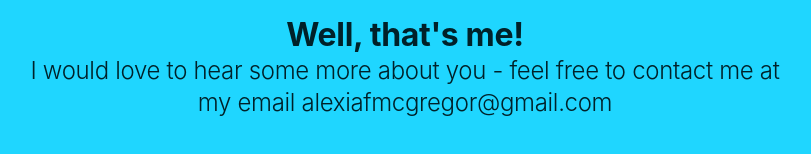
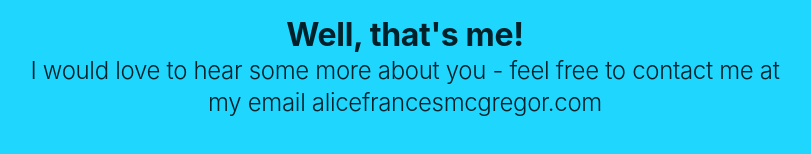
Before and after one commit to A-F-McG/hello-from-alice, a React (Create React App) app: page / in a window 1280 px wide. Shown: the part 3570-3724 px from the top of the page, without its empty margins (235-1046 px from the left). Built offline with nearby package versions, Linux system fonts and the light colour scheme.

Commit message:
replaced resume

```diff
--- a/src/pages/landingPage/landingPage.component.tsx
+++ b/src/pages/landingPage/landingPage.component.tsx
@@ -104,7 +104,7 @@ export function LandingPage() {
         parallexOffsetY={[-200, 100]}
         parallexOffsetX={[0, 0]}
         title="Well, that's me!"
-        description="I would love to hear some more about you - feel free to contact me at my email alexiafmcgregor@gmail.com"
+        description="I would love to hear some more about you - feel free to contact me at my email alicefrancesmcgregor.com"
       />
     </div>
   );
```
Also changed, not shown: 1 other file (tests, documents, lock files or other folders).
